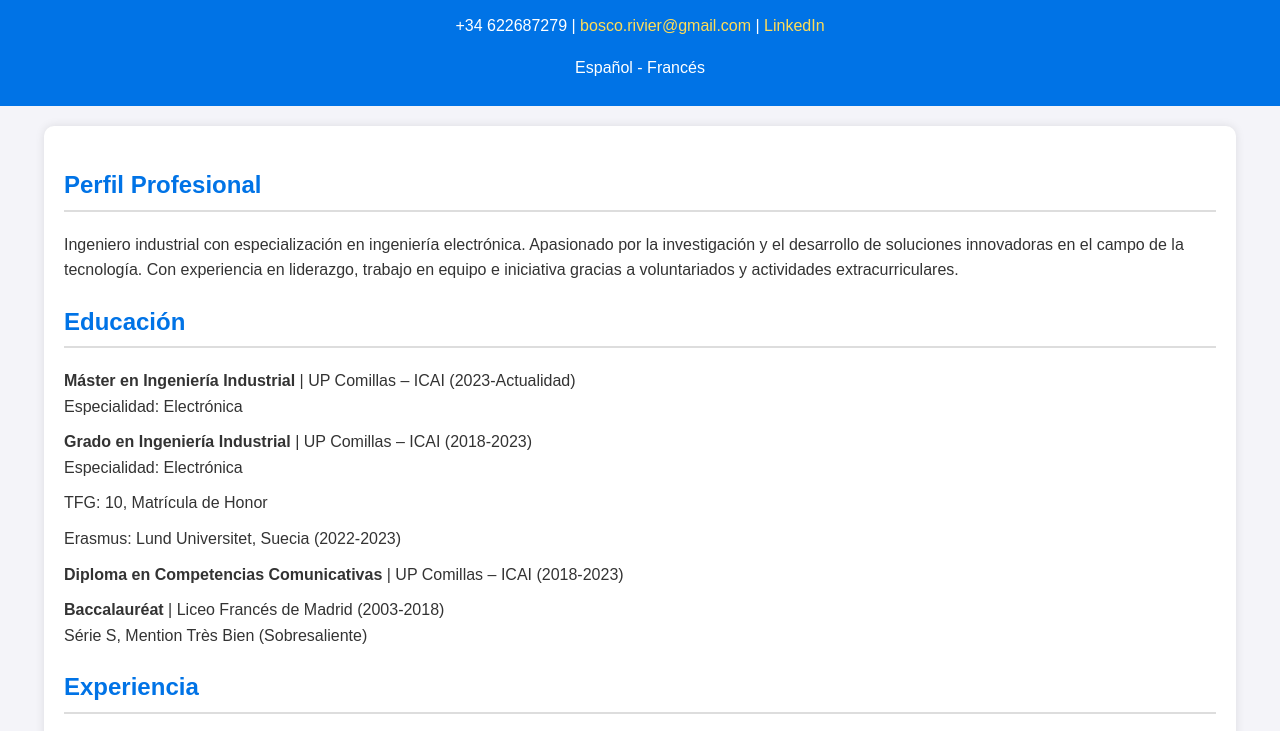
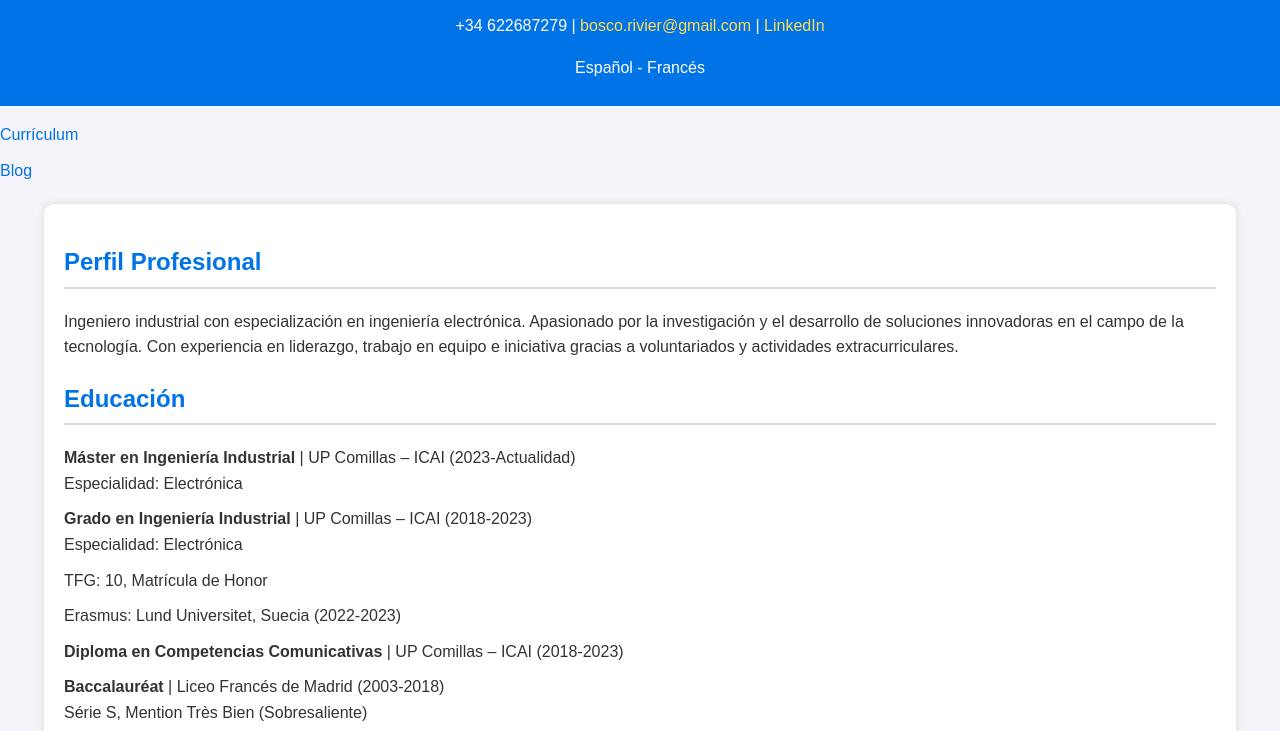
Before and after one commit to BoscoRivierJulien/BoscoRivierJulien.github.io, a plain HTML site: page index.html in a window 1280 px wide. Shown: the part 64-795 px from the top of the page. Drawn offline with Linux system fonts and the light colour scheme.

Commit message:
Update index.html
Se añade la seccion del blog

```diff
--- a/index.html
+++ b/index.html
@@ -12,6 +12,13 @@
         <p>+34 622687279 | <a href="mailto:bosco.rivier@gmail.com">bosco.rivier@gmail.com</a> | <a href="http://www.linkedin.com/in/bosco-rivier-julien-ingeniero-industrial" target="_blank">LinkedIn</a></p>
         <p>Español - Francés</p>
     </header>
+
+    <nav>
+        <ul>
+            <li><a href="index.html">Currículum</a></li>
+            <li><a href="blog.html">Blog</a></li>
+        </ul>
+    </nav>
 
     <main>
         <section>
```
